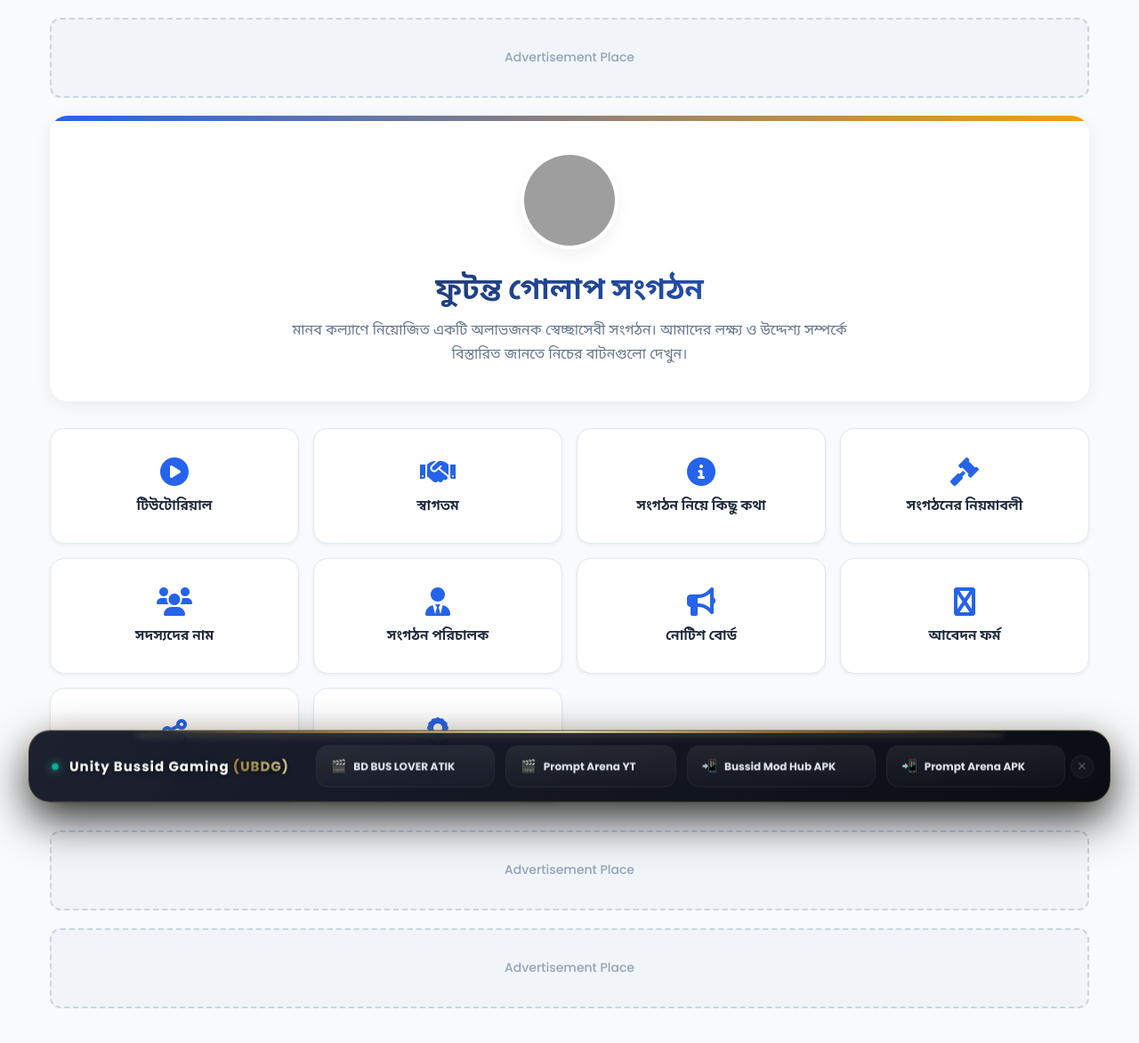
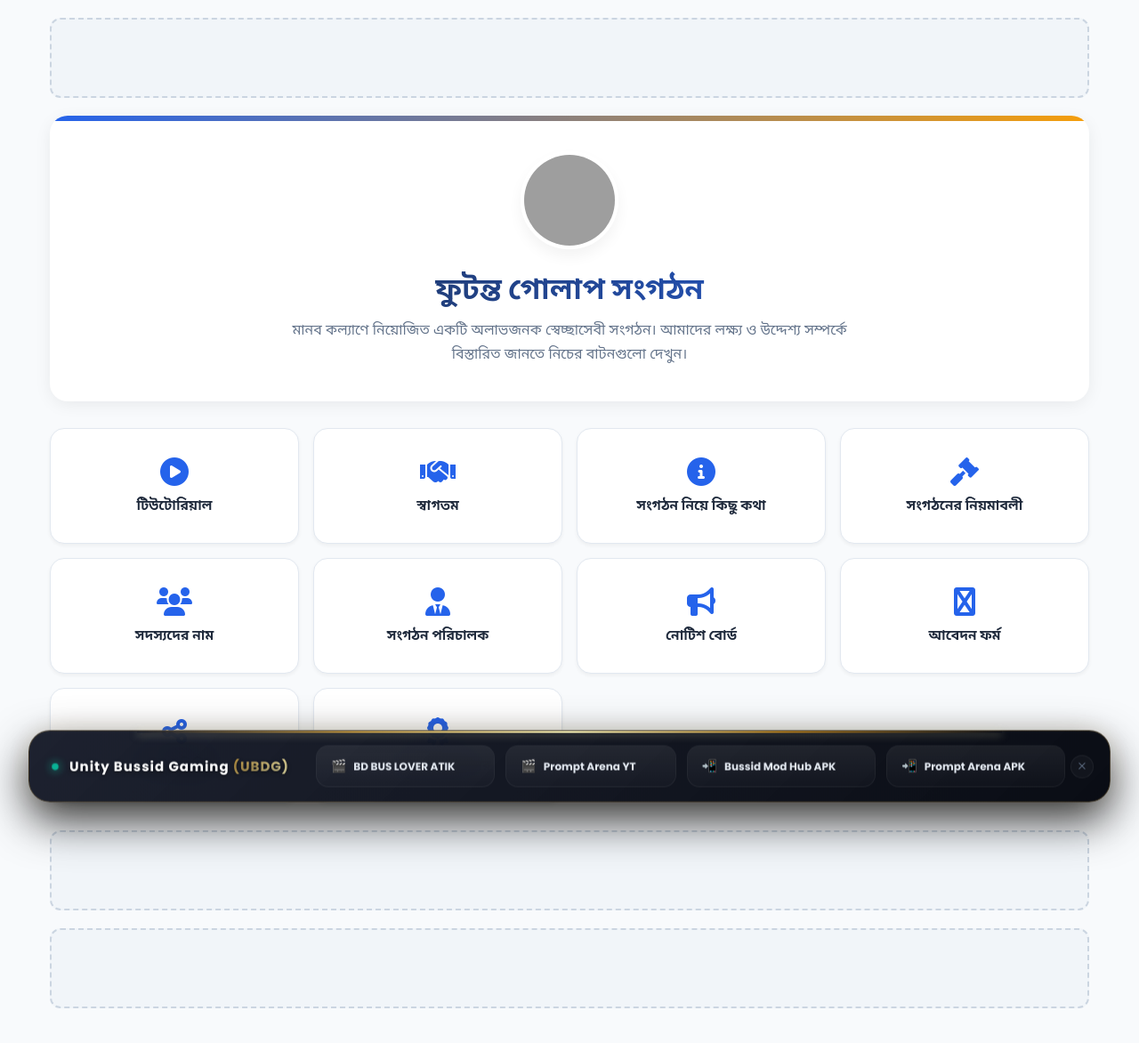
Before and after one commit to bdbusloveratik65/Phutonto-Gulap-Sangathan, a plain HTML site: page index.html in a window 1280 px wide. Shown: the whole page at 89% size. Drawn offline with Linux system fonts and the light colour scheme; grey boxes are pictures that could not be loaded.

Commit message:
Integrate advertisement scripts in index.html
Replaced advertisement placeholders with script tags for ad integration.

```diff
--- a/index.html
+++ b/index.html
@@ -730,7 +730,7 @@
 
     <!-- বিজ্ঞাপনের জন্য ইউনিভার্সাল প্লেসহোল্ডার -->
     <div class="ad-box ad-banner-top">
-        <span>Advertisement Place</span>
+    <script src="https://quge5.com/88/tag.min.js" data-zone="263053" async data-cfasync="false"></script>
     </div>
 
     <button class="back-btn" id="backBtn" onclick="goBack()"><i class="fas fa-arrow-left"></i> ফিরে যান</button>
@@ -786,7 +786,7 @@
         </nav>
 
         <div class="ad-box">
-            <span>Advertisement Place</span>
+         <script src="https://quge5.com/88/tag.min.js" data-zone="263053" async data-cfasync="false"></script>
         </div>
     </div>
 
@@ -1044,7 +1044,7 @@
     </section>
 
     <div class="ad-box ad-banner-bottom">
-        <span>Advertisement Place</span>
+         <script src="https://quge5.com/88/tag.min.js" data-zone="263053" async data-cfasync="false"></script>
     </div>
 
 </div>
```
